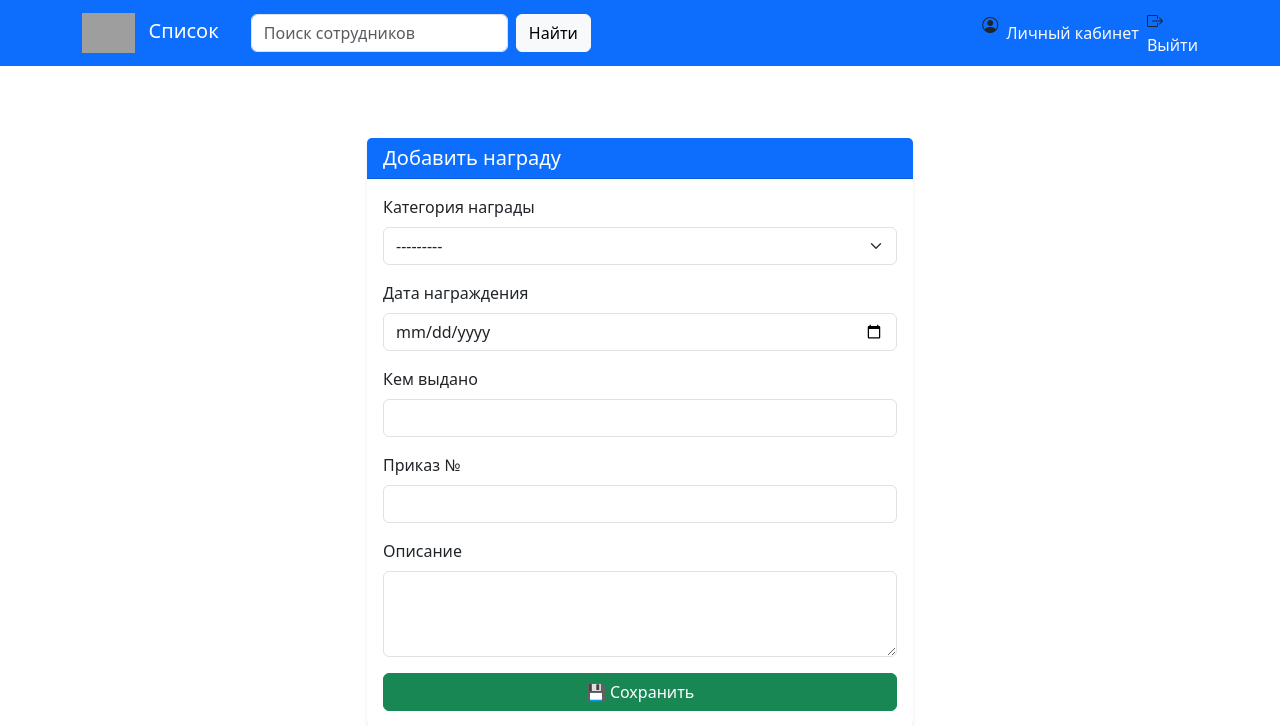
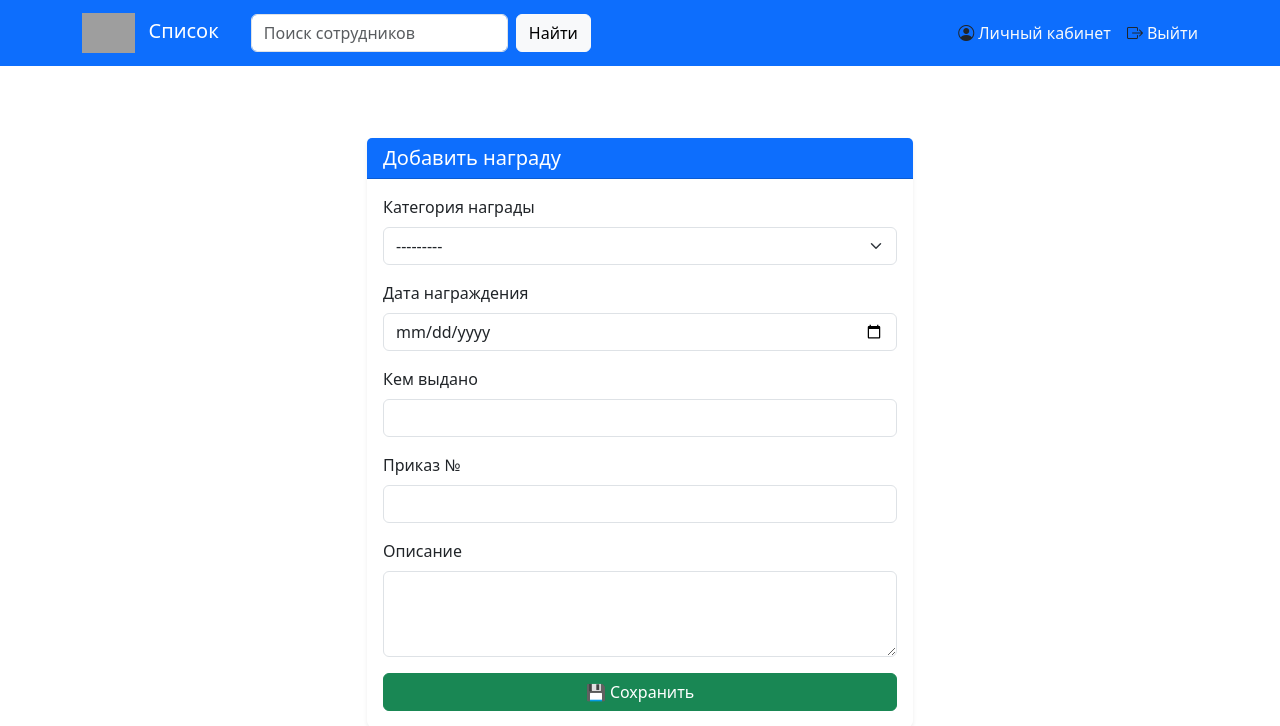
Before and after one commit to Kamchybek2004/award, a Django app: page /award/add/ in a window 1280 px wide. Shown: the top 726 px of the page. Run offline with Django 5.2, Linux system fonts and the light colour scheme; the visitor is signed in with stand-in values (Sample User, id 1); data comes from the database, SQL or seed files in the repository; data that the repository does not hold is empty; grey boxes are pictures that could not be loaded.

Commit message:
Исправление 2

```diff
--- a/employer/templates/employer/base.html
+++ b/employer/templates/employer/base.html
@@ -37,15 +37,16 @@
 
            <!-- Навигация справа -->
            <ul class="navbar-nav ms-auto d-flex align-items-center">
+                <ul class="navbar-nav ms-auto d-flex align-items-center">
                 {% if user.is_authenticated %}
-                    <li class="nav-item d-flex">
-                        <i class="bi bi-person-circle"></i>
-                        <a class="nav-link text-light" href="{% url 'employer:dashboard' %}">Личный кабинет</a>
+                    <li class="nav-item d-flex align-items-center">
+                        <i class="bi bi-person-circle me-1"></i>
+                        <a class="nav-link text-light p-0" href="{% url 'employer:dashboard' %}">Личный кабинет</a>
                     </li>
-                    <li class="nav-item d-flex">
-                        <form method="post" action="{% url 'employer:logout' %}" class="nav-item m-0 p-0">
+                    <li class="nav-item d-flex align-items-center ms-3">
+                        <form method="post" action="{% url 'employer:logout' %}" class="d-flex align-items-center m-0 p-0">
                             {% csrf_token %}
-                            <i class="bi bi-box-arrow-right"></i>
+                            <i class="bi bi-box-arrow-right me-1"></i>
                             <button type="submit" class="btn btn-link nav-link text-light m-0 p-0">
                                 Выйти
                             </button>
```
